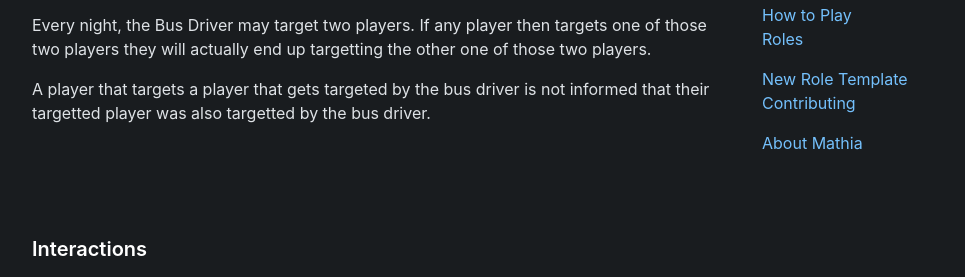
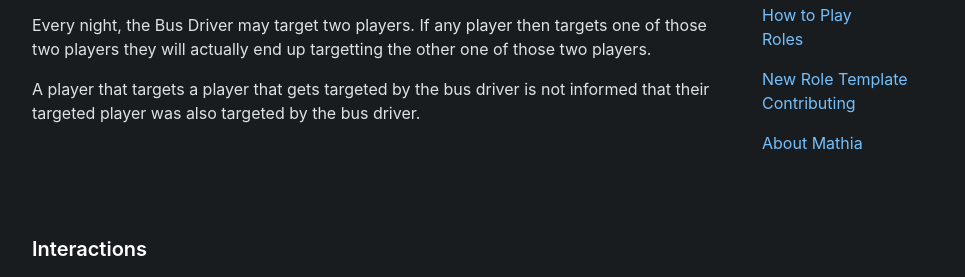
Before and after one commit to olliecheng/mathia-rulebook, a Jekyll site: the page built from roles/bus-driver.md, in a window 1280 px wide. Shown: the part 262-539 px from the top of the page, without its empty margins (152-1117 px from the left). Built offline with Jekyll 4.4.1, drawn with Linux system fonts in a browser that asks for light colours; some web fonts are replaced.

Commit message:
spelling consistency!

```diff
--- a/roles/bus-driver.md
+++ b/roles/bus-driver.md
@@ -8,7 +8,7 @@ description: pulls the ol’ switcheroo and swaps around players so that PRs tar
 
 Every night, the Bus Driver may target two players. If any player then targets one of those two players they will actually end up targetting the other one of those two players.
 
-A player that targets a player that gets targeted by the bus driver is not informed that their targetted player was also targetted by the bus driver.
+A player that targets a player that gets targeted by the bus driver is not informed that their targeted player was also targeted by the bus driver.
 
 {% capture interactions %}
 Bus Driver > Mafia X + Town Y, Detective > Mafia X;
```
